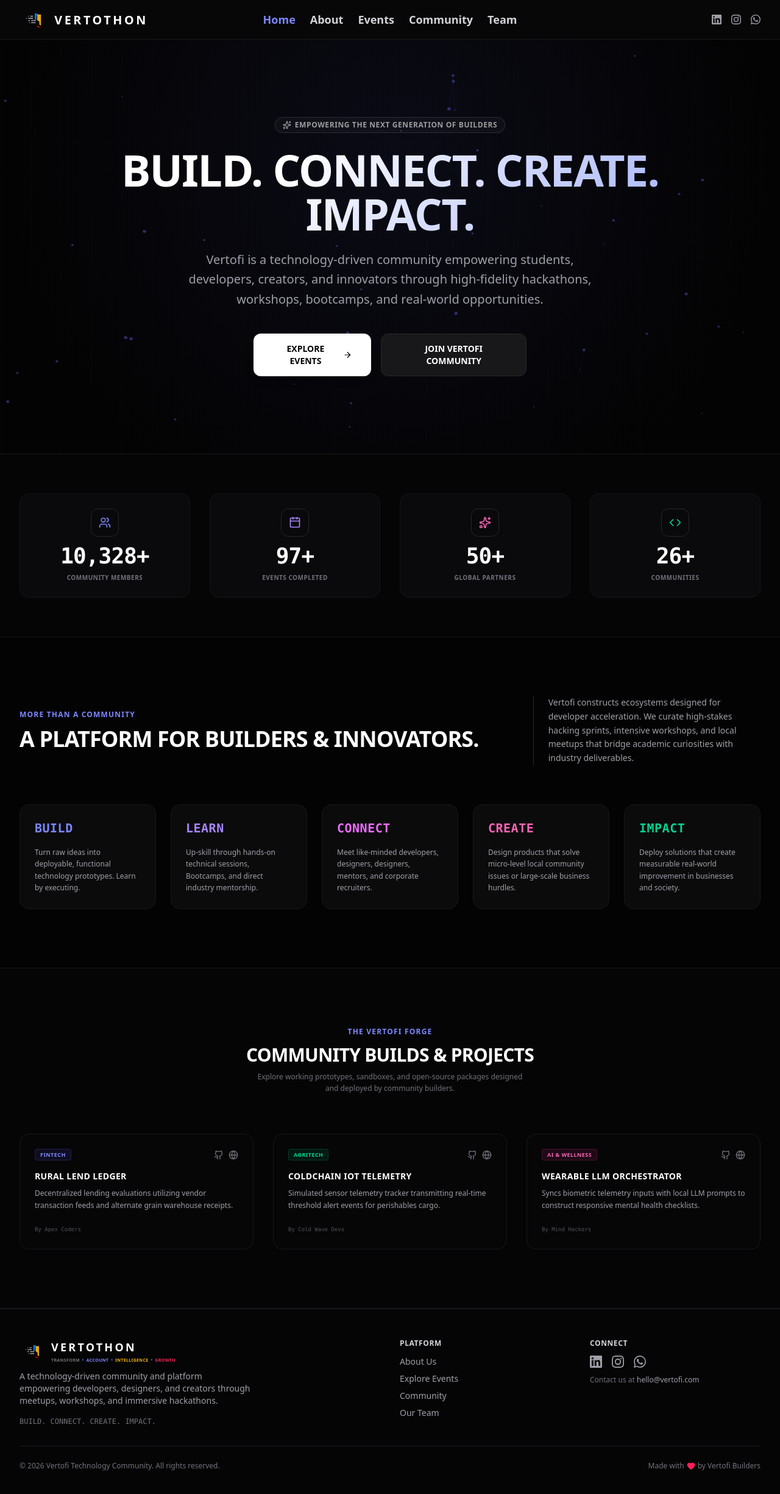
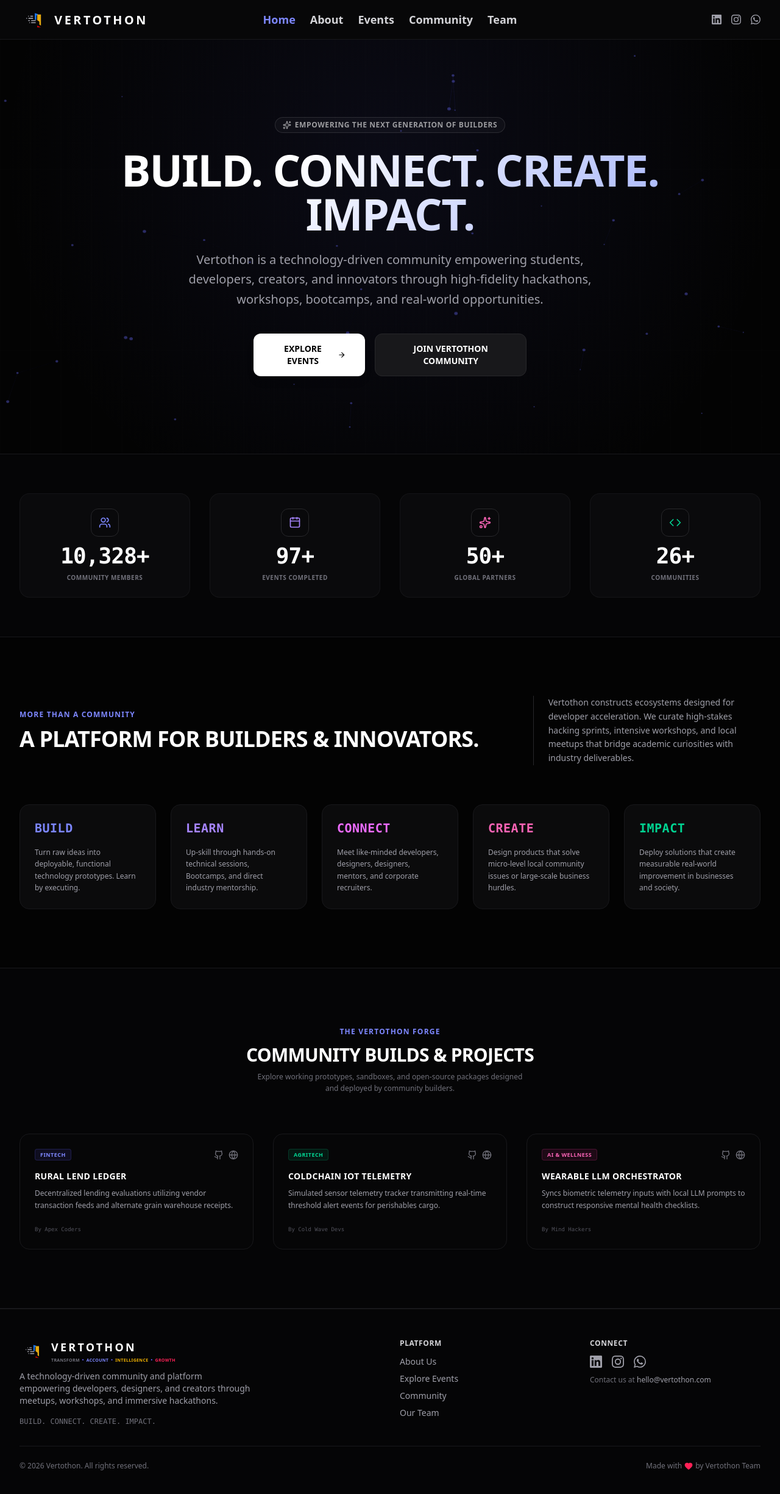
Before and after one commit to geethikaparvatham/vertothon, a Next.js app: page / in a window 1280 px wide. Shown: the top 2450 px of the page at 61% size. Built offline with nearby package versions, Linux system fonts and the light colour scheme.

Commit message:
rebrand: replace Vertofi with Vertothon across all pages

```diff
--- a/src/app/about/page.tsx
+++ b/src/app/about/page.tsx
@@ -21,7 +21,7 @@ export default function AboutPage() {
       <main className="flex-grow py-20 px-4 sm:px-6 lg:px-8 max-w-5xl mx-auto w-full">
         {/* Hero title */}
         <div className="text-center mb-16">
-          <span className="text-xs font-bold text-indigo-400 uppercase tracking-widest">About Vertofi</span>
+          <span className="text-xs font-bold text-indigo-400 uppercase tracking-widest">About Vertothon</span>
           <h1 className="text-4xl sm:text-5xl font-extrabold text-white mt-3 uppercase tracking-tight">
             More than a community.<br />A platform for builders.
           </h1>
@@ -59,9 +59,9 @@ export default function AboutPage() {
               Leadership
             </span>
             <h2 className="text-2xl font-bold text-white uppercase tracking-wider">Goutham Badiga</h2>
-            <span className="text-xs text-zinc-500 font-medium block mt-0.5">Founder & CEO, Vertofi</span>
+            <span className="text-xs text-zinc-500 font-medium block mt-0.5">Founder & CEO, Vertothon</span>
             <p className="text-xs sm:text-sm text-zinc-400 mt-4 leading-relaxed">
-              Vertofi is an AI-powered Predictive Financial Intelligence Platform founded by Goutham Badiga, built to help businesses automate accounting, predict financial and tax risks, detect profit leakage, monitor financial health, and make smarter, data-driven decisions.
+              Vertothon is a technology-driven Predictive Financial Intelligence Platform founded by Goutham Badiga, built to help businesses automate accounting, predict financial and tax risks, detect profit leakage, monitor financial health, and make smarter, data-driven decisions.
             </p>
 
             {/* Social Links */}
--- a/src/app/community/page.tsx
+++ b/src/app/community/page.tsx
@@ -21,7 +21,7 @@ export default function CommunityPage() {
       <main className="flex-grow py-20 px-4 sm:px-6 lg:px-8 max-w-5xl mx-auto w-full">
         {/* Title */}
         <div className="text-center mb-16">
-          <span className="text-xs font-bold text-indigo-400 uppercase tracking-widest">Vertofi Ecosystem</span>
+          <span className="text-xs font-bold text-indigo-400 uppercase tracking-widest">Vertothon Ecosystem</span>
           <h1 className="text-4xl sm:text-5xl font-extrabold text-white mt-3 uppercase tracking-tight">
             The Hub for Creators & Tech Enthusiasts
           </h1>
@@ -58,7 +58,7 @@ export default function CommunityPage() {
 
         {/* Join CTA */}
         <div className="p-12 rounded-3xl bg-radial-gradient-glow border border-indigo-500/10 text-center flex flex-col items-center">
-          <h2 className="text-2xl font-bold text-white mb-2 uppercase tracking-wide">Join the Vertofi Community</h2>
+          <h2 className="text-2xl font-bold text-white mb-2 uppercase tracking-wide">Join the Vertothon Community</h2>
           <p className="text-sm text-zinc-400 max-w-md mb-6 leading-relaxed">
             Create your profile now to join projects, connect with mentors, RSVP for offline meetups, and validate your certifications.
           </p>
--- a/src/app/contact/page.tsx
+++ b/src/app/contact/page.tsx
@@ -41,7 +41,7 @@ export default function ContactPage() {
         <div className="text-center mb-16">
           <span className="text-xs font-bold text-indigo-400 uppercase tracking-widest">Connect with Us</span>
           <h1 className="text-4xl font-extrabold text-white mt-2 uppercase tracking-tight">
-            Contact Vertofi Community
+            Contact Vertothon Community
           </h1>
           <div className="h-1 w-20 bg-indigo-600 mx-auto mt-6 rounded-full" />
         </div>
--- a/src/app/layout.tsx
+++ b/src/app/layout.tsx
@@ -14,8 +14,8 @@ const geistMono = Geist_Mono({
 });
 
 export const metadata: Metadata = {
-  title: "Vertofi | Build. Connect. Create. Impact.",
-  description: "Vertofi is a technology-driven community empowering students, developers, creators, and innovators through hackathons, workshops, meetups, bootcamps, and real-world opportunities.",
+  title: "Vertothon | Build. Connect. Create. Impact.",
+  description: "Vertothon is a technology-driven community empowering students, developers, creators, and innovators through hackathons, workshops, meetups, bootcamps, and real-world opportunities.",
 };
 
 export default function RootLayout({
--- a/src/app/page.tsx
+++ b/src/app/page.tsx
@@ -104,7 +104,7 @@ export default function HomePage() {
           </h1>
 
           <p className="text-lg sm:text-xl text-zinc-400 mb-10 max-w-2xl leading-relaxed">
-            Vertofi is a technology-driven community empowering students, developers, creators, and innovators through high-fidelity hackathons, workshops, bootcamps, and real-world opportunities.
+            Vertothon is a technology-driven community empowering students, developers, creators, and innovators through high-fidelity hackathons, workshops, bootcamps, and real-world opportunities.
           </p>
 
           <div className="flex flex-col sm:flex-row gap-4 justify-center w-full max-w-md">
@@ -123,7 +123,7 @@ export default function HomePage() {
               rel="noopener noreferrer"
               className="flex items-center justify-center gap-2 px-8 py-3.5 text-sm font-semibold rounded-xl bg-zinc-900 text-white border border-zinc-800 hover:bg-zinc-800 transition-all hover:scale-105 active:scale-95 duration-200"
             >
-              JOIN VERTOFI COMMUNITY
+              JOIN VERTOTHON COMMUNITY
             </Link>
           </div>
         </div>
@@ -166,7 +166,7 @@ export default function HomePage() {
               </h3>
             </div>
             <p className="text-sm text-zinc-400 leading-relaxed lg:border-l lg:border-zinc-800 lg:pl-6">
-              Vertofi constructs ecosystems designed for developer acceleration. We curate high-stakes hacking sprints, intensive workshops, and local meetups that bridge academic curiosities with industry deliverables.
+              Vertothon constructs ecosystems designed for developer acceleration. We curate high-stakes hacking sprints, intensive workshops, and local meetups that bridge academic curiosities with industry deliverables.
             </p>
           </div>
 
@@ -193,7 +193,7 @@ export default function HomePage() {
         <div className="max-w-7xl mx-auto px-4 sm:px-6 lg:px-8">
           <div className="text-center mb-16">
             <h2 className="text-xs font-bold text-indigo-400 uppercase tracking-widest mb-3">
-              THE VERTOFI FORGE
+              THE VERTOTHON FORGE
             </h2>
             <h3 className="text-3xl font-extrabold text-white uppercase tracking-tight">
               Community Builds & Projects
--- a/src/app/team/page.tsx
+++ b/src/app/team/page.tsx
@@ -243,7 +243,7 @@ export default function TeamPage() {
         <div className="text-center mb-16 flex flex-col items-center">
           <span className="inline-flex items-center gap-1.5 px-3 py-1 rounded-full border border-indigo-500/30 bg-indigo-500/10 text-indigo-300 text-[10px] font-bold tracking-wider uppercase mb-4">
             <Sparkles className="w-3 h-3" />
-            VERTOFI COUNCIL
+            VERTOTHON COUNCIL
           </span>
           <h1 className="text-4xl sm:text-5xl font-extrabold text-white uppercase tracking-tight leading-none">
             Meet Our Core Team
--- a/src/components/Footer.tsx
+++ b/src/components/Footer.tsx
@@ -64,7 +64,7 @@ export default function Footer() {
               </a>
             </div>
             <p className="text-xs text-zinc-500">
-              Contact us at <span className="text-zinc-400">hello@vertofi.com</span>
+              Contact us at <span className="text-zinc-400">hello@vertothon.com</span>
             </p>
           </div>
         </div>
@@ -73,9 +73,9 @@ export default function Footer() {
 
         {/* Copy note */}
         <div className="flex flex-col sm:flex-row items-center justify-between gap-4 text-xs text-zinc-500">
-          <span>&copy; {new Date().getFullYear()} Vertofi Technology Community. All rights reserved.</span>
+          <span>&copy; {new Date().getFullYear()} Vertothon. All rights reserved.</span>
           <span className="flex items-center gap-1">
-            Made with <Heart className="w-3.5 h-3.5 text-rose-500 fill-rose-500" /> by Vertofi Builders
+            Made with <Heart className="w-3.5 h-3.5 text-rose-500 fill-rose-500" /> by Vertothon Team
           </span>
         </div>
       </div>
```
